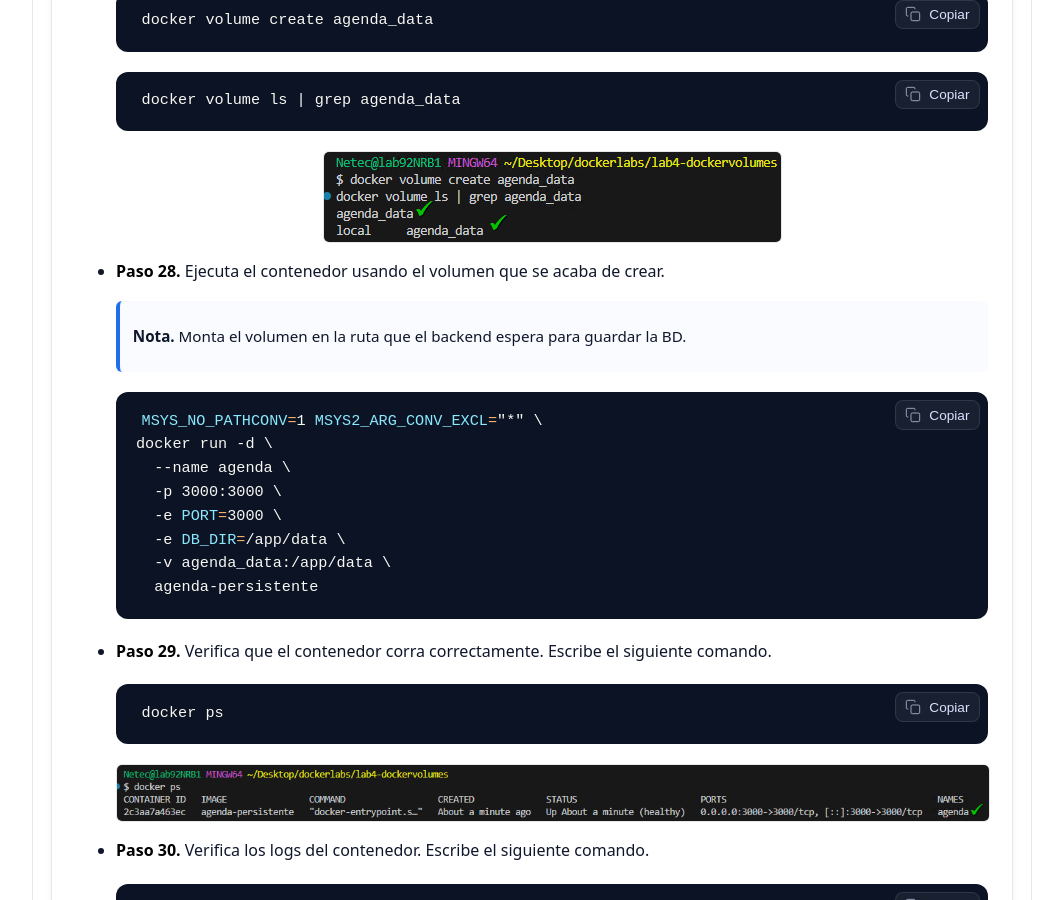
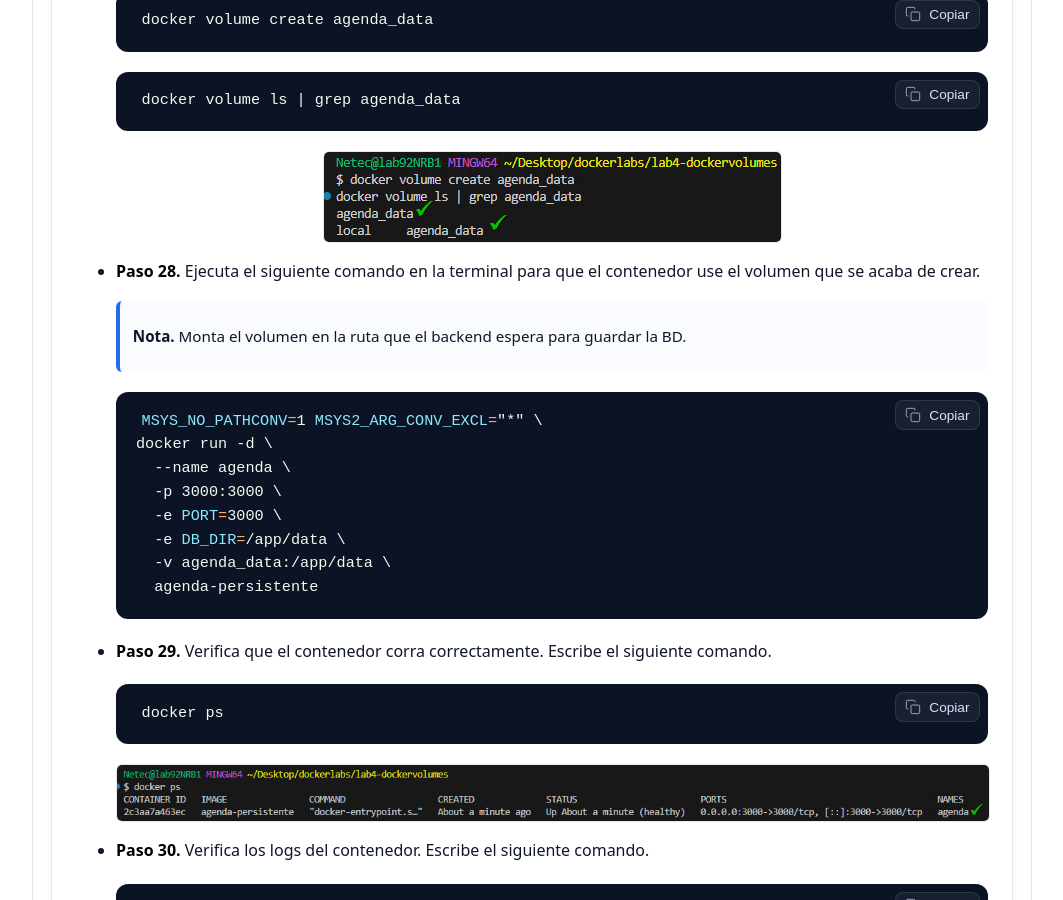
Before and after one commit to Netec-Mx/DOCK_KUB_V2, a Jekyll site: the page built from labs/capitulo4/lab4.md, in a window 1280 px wide and 900 px high, scrolled down 14337 px. Shown: the whole window, without its empty margins (108-1171 px from the left). Built offline with Jekyll 4.4.1, drawn with Linux system fonts in a browser that asks for light colours.

Commit message:
Ajuste de instrucciones tarea 4

```diff
--- a/labs/capitulo4/lab4.md
+++ b/labs/capitulo4/lab4.md
@@ -538,7 +538,7 @@ Crear un **volumen** administrado por Docker y ejecutar la app montándolo en `/
 
   ![micint]({{ page.images_base | relative_url }}/9.png)
 
-- **Paso 28.** Ejecuta el contenedor usando el volumen que se acaba de crear.
+- **Paso 28.** Ejecuta el siguiente comando en la terminal para que el contenedor use el volumen que se acaba de crear.
 
   > **Nota.** Monta el volumen en la ruta que el backend espera para guardar la BD.
   {: .lab-note .info .compact}
```
